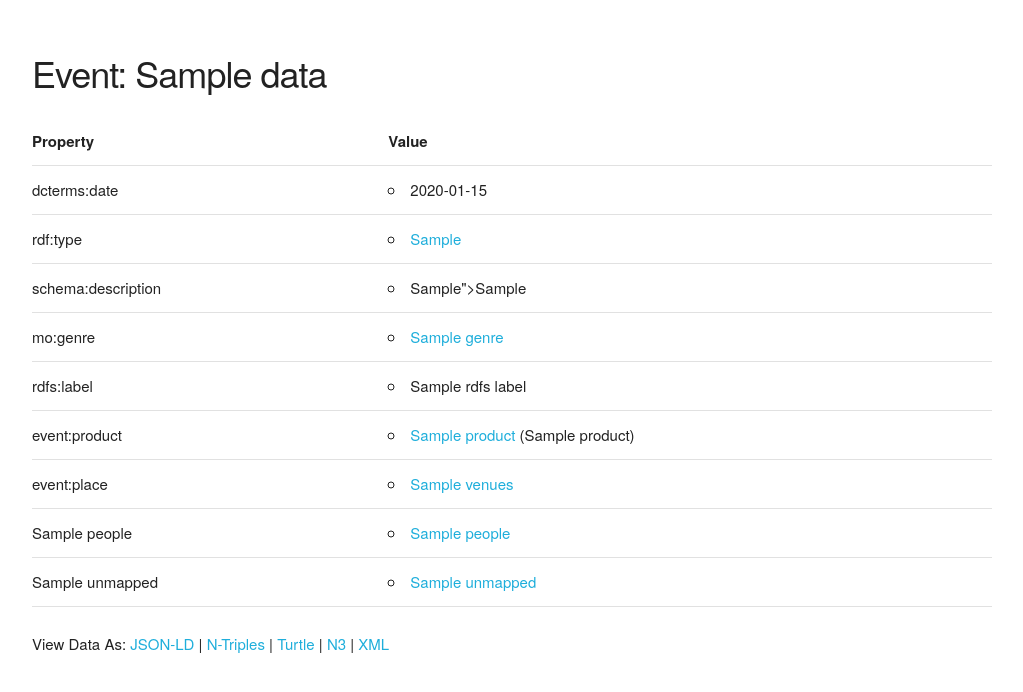
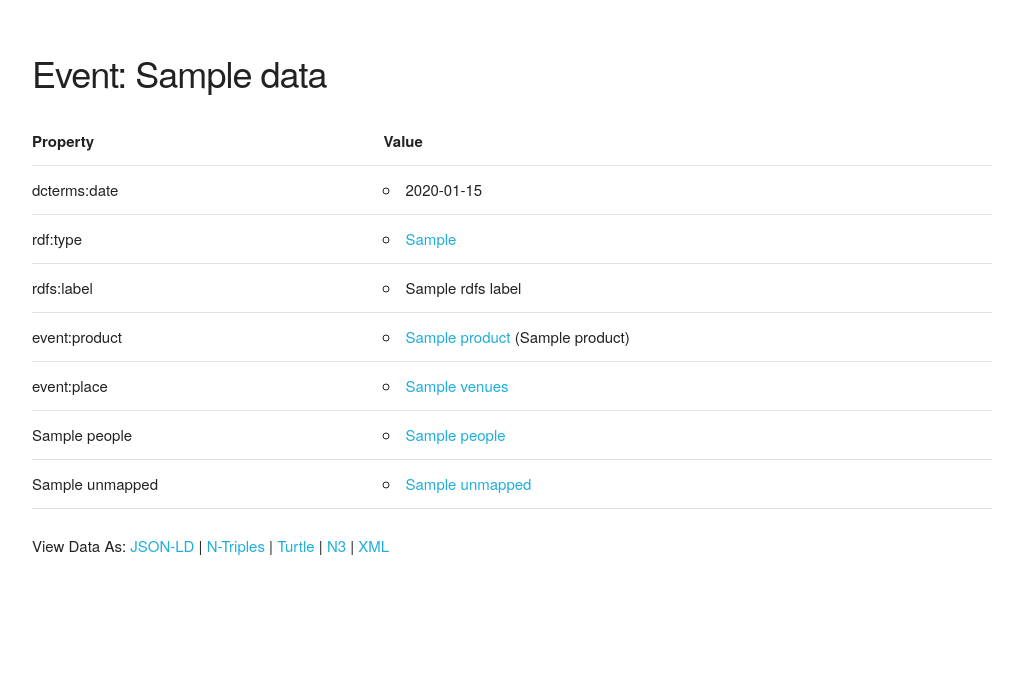
Before and after one commit to CarnegieHall/ch-lod-app, a Python web app: template templates/events/events.html in a window 1280 px wide. Shown: the part 63-755 px from the top of the page, without its empty margins (128-1151 px from the left). Run offline with Jinja, Linux system fonts and the light colour scheme; the template is opened without the code that fills it: most values are stand-ins (such as "Sample title", 1, 10 or a date in 2020).

Commit message:
Revert genre and event type changes

```diff
--- a/templates/events/events.html
+++ b/templates/events/events.html
@@ -36,33 +36,6 @@
 			</ul>
 		</td>
       </tr>
-
-      {% if data.eventType %}
-      <tr>
-        <td>schema:description</td>
-        <td>
-          <ul>
-        {% for values in data.eventType %}
-           <li>{{values}}">{{values}}</li>
-        {% endfor %}
-      </ul>
-    </td>
-      </tr>
-      {% endif %}
-
-      {% if data.genre %}
-      <tr>
-        <td>mo:genre</td>
-        <td>
-          <ul>
-        {% for values in data.genre %}
-           <li><a href="{{values}}">{{values}}</a></li>
-        {% endfor %}
-      </ul>
-    </td>
-      </tr>
-      {% endif %}
-
       <tr>
         <td>rdfs:label</td>
         <td>
```
